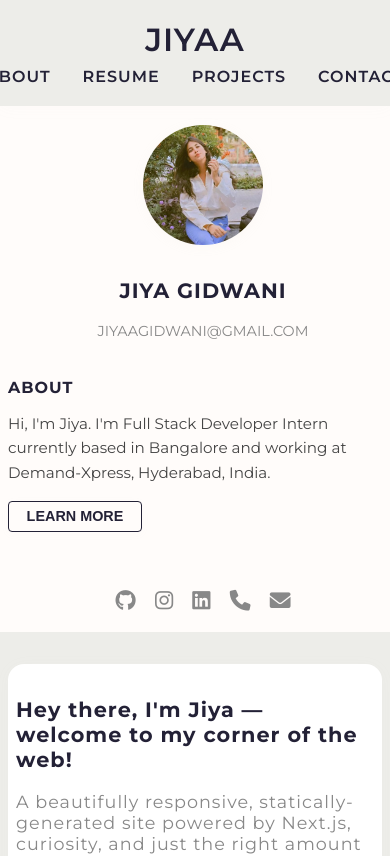
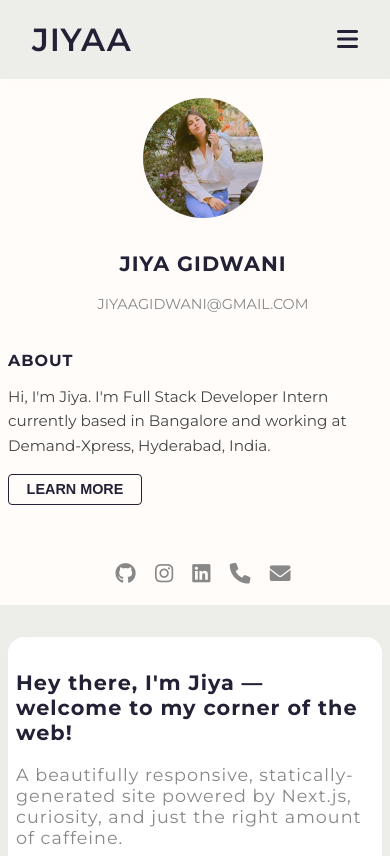
Before and after one commit to JiyaaG/portfolio, a Next.js app: page / in a window 390 px wide. Shown: the top 856 px of the page. Built offline with nearby package versions, Linux system fonts and the light colour scheme.

Commit message:
fixed responsiveness issue

```diff
--- a/src/components/Layout.tsx
+++ b/src/components/Layout.tsx
@@ -3,12 +3,25 @@
 import Link from 'next/link';
 import { useRouter } from 'next/router';
 import { ChildrenProps } from '../types';
+import { useState } from 'react';
 
 const Layout: React.FC<ChildrenProps> = ({ children }) => {
   const router = useRouter();
+  const [isMenuOpen, setIsMenuOpen] = useState(false);
+  const [noTransition, setNoTransition] = useState(false);
 
   const isActive = (path: string): boolean => {
     return router.pathname === path;
+  };
+
+  const toggleMenu = () => {
+    setIsMenuOpen(!isMenuOpen);
+  };
+
+  const closeMenuInstant = () => {
+    setNoTransition(true);
+    setIsMenuOpen(false);
+    setTimeout(() => setNoTransition(false), 350);
   };
 
   return (
@@ -26,17 +39,21 @@
             <span className="logo-link">JIYAA</span>
           </Link>
         </div>
-        <nav className="nav">
-          <Link href="/about" className={`nav-link ${isActive('/about') ? 'active-link' : ''}`}>
+        <div className="header-spacer" />
+        <button className="hamburger" onClick={toggleMenu} aria-label="Toggle menu">
+          <i className={`fas ${isMenuOpen ? 'fa-times' : 'fa-bars'}`}></i>
+        </button>
+        <nav className={`nav${isMenuOpen ? ' nav-open' : ''}${noTransition ? ' nav-no-transition' : ''}`}>
+          <Link href="/about" className={`nav-link ${isActive('/about') ? 'active-link' : ''}`} onClick={closeMenuInstant}>
             ABOUT
           </Link>
-          <Link href="/resume" className={`nav-link ${isActive('/resume') ? 'active-link' : ''}`}>
+          <Link href="/resume" className={`nav-link ${isActive('/resume') ? 'active-link' : ''}`} onClick={closeMenuInstant}>
             RESUME
           </Link>
-          <Link href="/projects" className={`nav-link ${isActive('/projects') ? 'active-link' : ''}`}>
+          <Link href="/projects" className={`nav-link ${isActive('/projects') ? 'active-link' : ''}`} onClick={closeMenuInstant}>
             PROJECTS
           </Link>
-          <Link href="/contact" className={`nav-link ${isActive('/contact') ? 'active-link' : ''}`}>
+          <Link href="/contact" className={`nav-link ${isActive('/contact') ? 'active-link' : ''}`} onClick={closeMenuInstant}>
             CONTACT
           </Link>
         </nav>
--- a/src/styles/globals.css
+++ b/src/styles/globals.css
@@ -460,7 +460,8 @@
 
 @media (max-width: 600px) {
   .header {
-    flex-direction: column;
+    flex-direction: row;
+    align-items: center;
     padding: 1rem 0.5rem;
   }
   .nav {
@@ -476,3 +477,76 @@
     font-size: 1.3rem;
   }
 }
+
+.hamburger {
+  display: none;
+  background: none;
+  border: none;
+  font-size: 1.5rem;
+  color: var(--color-text);
+  cursor: pointer;
+  padding: 0.5rem;
+  z-index: 100;
+}
+
+@media (max-width: 768px) {
+  .hamburger {
+    display: block;
+    z-index: 200;
+  }
+
+  .nav {
+    position: fixed;
+    top: 0;
+    right: -100%;
+    width: 100vw;
+    height: 100vh;
+    background: rgba(237, 237, 233, 0.98);
+    flex-direction: column;
+    justify-content: center;
+    align-items: center;
+    gap: 2.5rem;
+    transition: right 0.35s cubic-bezier(.4,0,.2,1), opacity 0.3s;
+    z-index: 99;
+    box-shadow: -2px 0 24px rgba(0,0,0,0.08);
+    opacity: 0;
+    pointer-events: none;
+  }
+
+  .nav.nav-open {
+    right: 0;
+    opacity: 1;
+    pointer-events: auto;
+  }
+
+  .nav-link {
+    font-size: 1.5rem;
+    font-weight: 700;
+    color: var(--color-text);
+    background: none;
+    border: none;
+    margin: 0.5rem 0;
+    opacity: 0;
+    transform: translateY(20px);
+    transition: opacity 0.3s, transform 0.3s;
+  }
+  .nav.nav-open .nav-link {
+    opacity: 1;
+    transform: translateY(0);
+    transition-delay: 0.15s;
+  }
+  .header {
+    padding: 1rem 1.5rem;
+  }
+
+  .nav.nav-no-transition {
+    transition: none !important;
+  }
+  .nav.nav-no-transition .nav-link {
+    transition: none !important;
+  }
+}
+
+.header-spacer {
+  flex: 1;
+}
```
Also changed, not shown: 1 other file (tests, documents, lock files or other folders).
